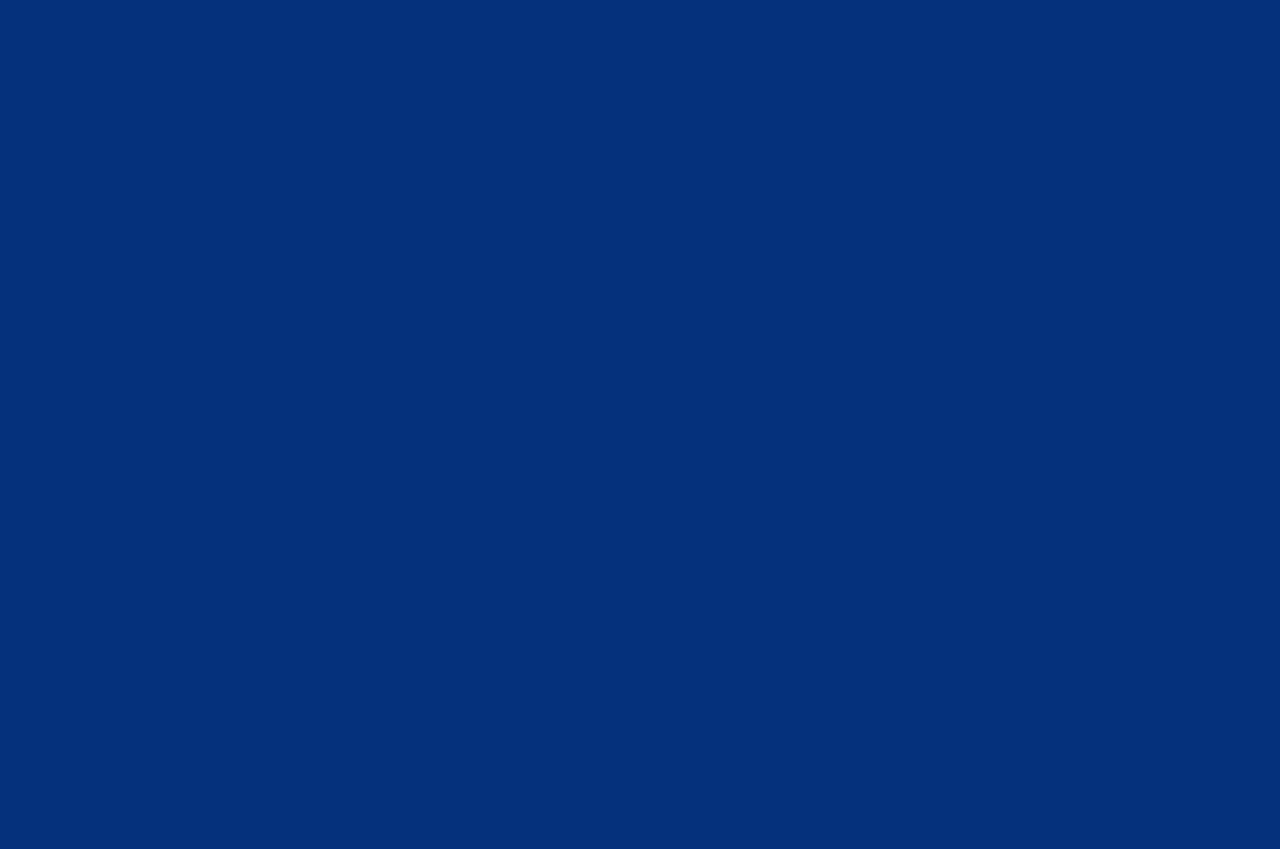
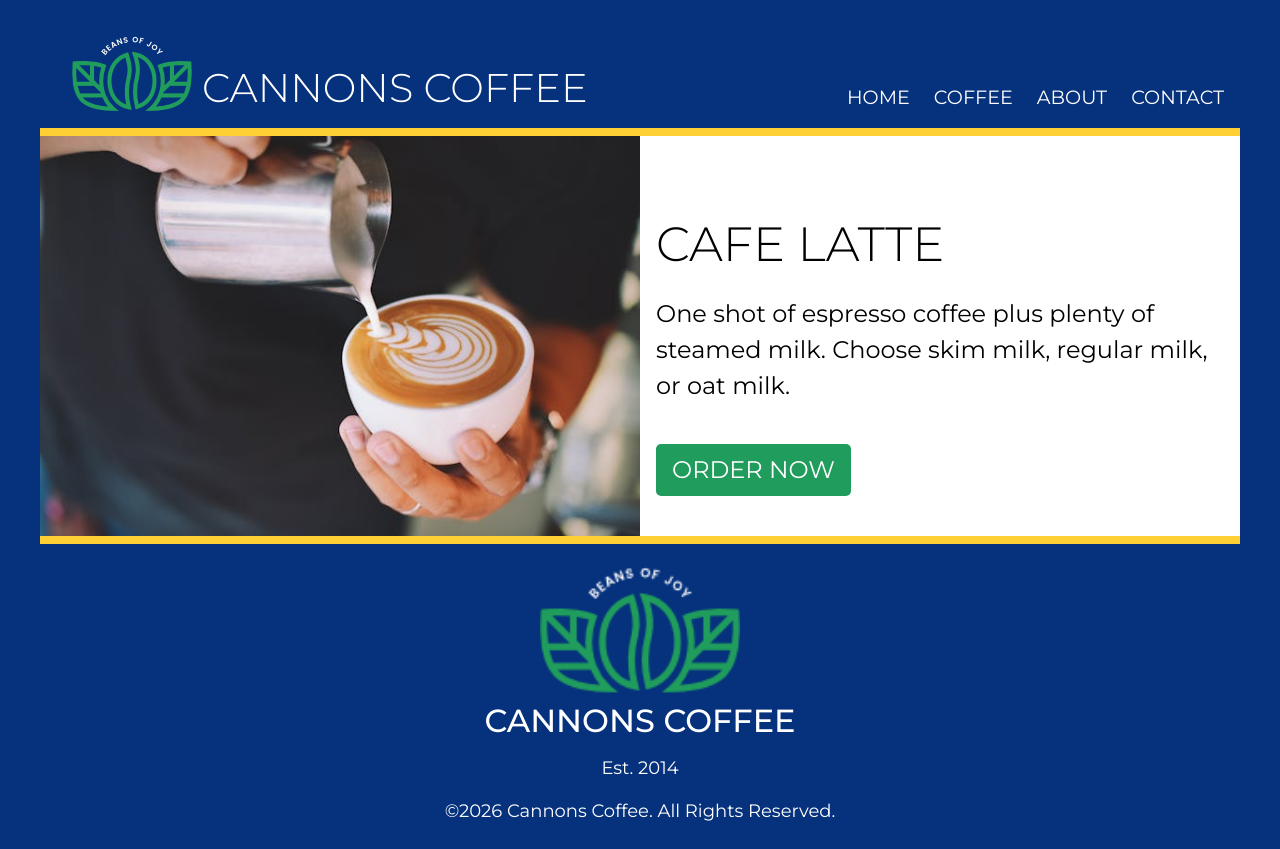
Before and after one commit to mikellpepper25/cannons-coffee, a plain HTML site: page latte.html in a window 1280 px wide. Before the commit the page ends 800 px from the top, so only its background shows below. Drawn offline with Linux system fonts and the light colour scheme.

Commit message:
update cannons coffee website

```diff
--- a/css/style.css
+++ b/css/style.css
@@ -38,7 +38,7 @@ h1 {
   line-height: 1.1667;
   font-weight: 300;
   text-transform: uppercase;
-  margin: 0;
+  /* margin: 1; */
 }
 h2 {
   font-size: 2.5rem;
@@ -70,7 +70,8 @@ nav ul {
   gap: 1rem;
   justify-content: center;
   flex-wrap: wrap;
-  font-size: 1.75rem;
+  font-size: 1.5rem;
+  text-transform: uppercase;
 }
 nav a {
   text-decoration: none;
@@ -82,12 +83,22 @@ nav {
   align-items: center;
 }
 header img {
-  display: block;
+  /* display: block; */
   margin: 0 auto;
-  margin-bottom: 10px;
+  padding-top: 3%;
 }
 header {
   border-bottom: 8px solid var(--sunglow);
+  display: flex;
+  justify-content: center;
+  flex-wrap: wrap;
+}
+.header{
+    display: flex;
+  justify-content: center;
+  flex-wrap: wrap;
+  align-items: flex-end;
+  gap: 10px;
 }
 
 main {
@@ -102,19 +113,20 @@ main .button {
   color: var(--white);
 }
 
-.opening-section img {
-  padding: 0;
+.hero {
+  padding: 4%;
   background-color: var(--white);
   min-width: 0;
-  height: 450px;
+  height: 400px;
   object-fit: cover;
-  width: calc(100% - 2rem);
+  width: 100%;
 }
 .opening-section {
   display: flex;
   flex-direction: column;
   gap: 0;
   background-color: var(--white);
+  padding: 8%;
 }
 .opening-text {
   padding: 1rem;
@@ -140,50 +152,72 @@ main .button {
 .coffee-card img {
   width: 100%;
   height: auto;
+  border-radius: 10px;
 }
-.coffee-card h3 {
-  text-align: center;
-}
-header p {
+
+header h1 {
   color: var(--white);
-  font-size: 2.5rem;
+  font-size: 3rem;
   font-weight: 300;
   text-align: center;
   text-transform: uppercase;
   line-height: 1.2;
-  margin: 0;
-  max-width: none;
+  /* overflow-wrap: anywhere; */
+  white-space: normal;
   margin: 0 auto;
-  overflow-wrap: anywhere;
-  white-space: nowrap;
-  margin-left: auto;
+  /* max-width: 140px; */
 }
 .coffee-card .button {
   background-color: var(--catalina);
 }
+
+footer {
+  display: flex;
+  align-items: center;
+  justify-content: center;
+  border-top: 8px solid var(--sunglow);
+  color: var(--white);
+  flex-direction: column;
+  padding: 1rem 0;
+}
+footer h2 {
+  font-weight: 500;
+  text-align: center;
+  font-size: 2rem;
+  margin-bottom: 0;
+}
+footer img {
+  width: 200px;
+}
+footer p {
+  text-align: center;
+  padding: 0 1rem;
+  margin: 0.5rem 0;
+}
+
 @media (min-width: 650px) {
+
   .opening-section {
     flex-direction: row;
+    padding: 0;
+
   }
-  nav {
-    align-items: center;
-  }
-
-  header {
-    display: block;
-    align-items: center;
-    justify-content: space-between;
-    border-bottom: 8px solid var(--sunglow);
-  }
+  .opening-section img {
+  width: 50%;
+  margin: 0;
+}
 
   .opening-text {
-    padding: 2rem;
-    background-color: var(--white);
+    padding: 1rem;
     flex: 1;
+    text-align: left;
+    font-size: 1.5rem;
   }
-  .opening-section img {
-    width: 50%;
-  }
+  .hero {
+  width: 50%;
+  padding: 0;
+  height: auto;
+}
 
   .coffee-cards {
     flex-direction: row;
@@ -192,6 +226,41 @@ header p {
   .coffee-card {
     width: calc(50% - 0.5rem);
   }
+
+  .header {
+    display: flex;
+    align-items: end;
+    gap: 10px;
+    padding: 1rem 1rem 0;
+  }
+  header h1 {
+    font-size: 3rem;
+    margin: 0;
+    /* padding-top: 0.5rem;
+    white-space: nowrap; */
+  }
+  header img {
+    padding-top: 0;
+    margin: 0;
+  }
+  nav ul {
+    margin-top: 0rem;
+    gap: 1.5rem;
+    padding-top: 0.5rem;
+  }
+  footer h2,
+  footer p {
+    margin: 0.5rem;
+  }
+  footer img {
+    width: 200px;
+  }
+  .coffee-card h3 {
+    text-align: left;
+  }
+  .opening-text .button {
+  margin-top: 1rem;
+}
 }
 @media (min-width: 1000px) {
   header {
@@ -200,18 +269,32 @@ header p {
     justify-content: space-between;
     padding: 1rem;
   }
-  .header-brand {
-    min-width: 300px;
-    display: flex;
-    align-items: flex-end;
-    gap: 1rem;
-  }
   .coffee-card {
     width: calc(25% - 0.75rem);
   }
-  nav {
+  nav ul {
     align-items: flex-end;
     padding: 0;
     margin: 0;
+    font-size: 1.2rem;
   }
+  .opening-text {
+    display: flex;
+    flex-direction: column;
+    justify-content: center;
+  }
+
+  .opening-text h1 {
+    font-size: 3rem;
+     margin-bottom: 0;
+  }
+  header h1 {
+  font-size: 2.5rem;
 }
+.hero {
+  height: 550px;
+}
+.opening-section img {
+  margin: 0;
+}
+}
--- a/latte.html
+++ b/latte.html
@@ -8,6 +8,44 @@
 </head>
 <body>
   <div class="container">
-   </div>
+      <header>
+        <div class="header">
+          <img
+            src="images/logo-nav.png"
+            alt="Cannons Coffee Logo, Beans of Joy"
+          />
+          <h1>Cannons Coffee</h1>
+        </div>
+        <nav>
+          <ul>
+            <li><a href="index.html">Home</a></li>
+            <li><a href="latte.html">Coffee</a></li>
+            <li>
+              <a href="https://thehoneysucklecoffeeco.com/" target="_blank"
+                >About</a>
+            </li>
+            <li><a href="mailto:mikellpepper25@gmail.com">Contact</a></li>
+          </ul>
+        </nav>
+      </header>
+      <main>
+      <section class="opening-section">
+        <img src="images/latte.jpg" alt="Cafe latte" />
+        <div class="opening-text">
+        <h1>Cafe Latte</h1>
+        <p>One shot of espresso coffee plus plenty of steamed milk. Choose skim milk, regular milk, or oat milk.</p>
+        <div>
+  <a href="#" class="button button-green">Order Now</a>
+</div>
+</div>
+        </section>
+</main>
+        <footer>
+        <img src="images/logo-nav.png"
+             alt="Cannons Coffee Logo, Beans of Joy" />
+        <h2>cannons coffee</h2>
+        <p>Est. 2014</p>
+        <p>©2026 Cannons Coffee. All Rights Reserved.</p>
+      </footer> </div>
 </body>
 </html>
```
Also changed, not shown: index.html (+12 -7 lines).
